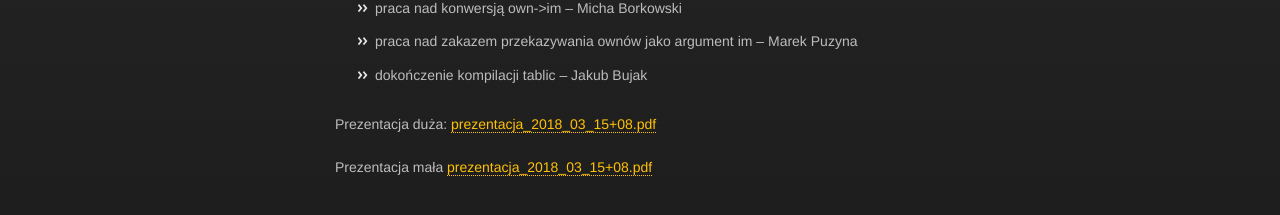
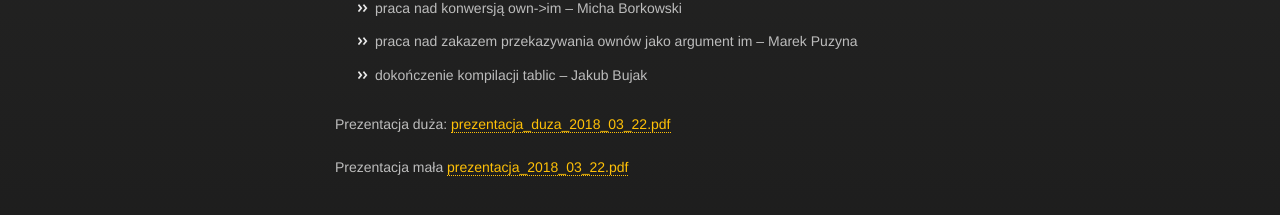
Before and after one commit to jbujak/nl-zpp, a Jekyll site: the page built from _posts/2018-03-22-minutka.md, in a window 1280 px wide. Shown: the part 567-782 px from the top of the page. Built offline with Jekyll 4.4.1, drawn with Linux system fonts in a browser that asks for light colours; nearby versions of some CDN libraries.

Commit message:
Update 2018-03-22-minutka.md

```diff
--- a/_posts/2018-03-22-minutka.md
+++ b/_posts/2018-03-22-minutka.md
@@ -11,6 +11,6 @@ Zrobione zadania:
 * praca nad zakazem przekazywania ownów jako argument im -- Marek Puzyna
 * dokończenie kompilacji tablic -- Jakub Bujak
 
-Prezentacja duża: [prezentacja_2018_03_15+08.pdf]({{ site.baseurl }}/files/prezentacja_duza_2018_03_22.pdf)
+Prezentacja duża: [prezentacja_duza_2018_03_22.pdf]({{ site.baseurl }}/files/prezentacja_duza_2018_03_22.pdf)
 
-Prezentacja mała [prezentacja_2018_03_15+08.pdf]({{ site.baseurl }}/files/prezentacja_2018_03_22.pdf)
+Prezentacja mała [prezentacja_2018_03_22.pdf]({{ site.baseurl }}/files/prezentacja_2018_03_22.pdf)
```
